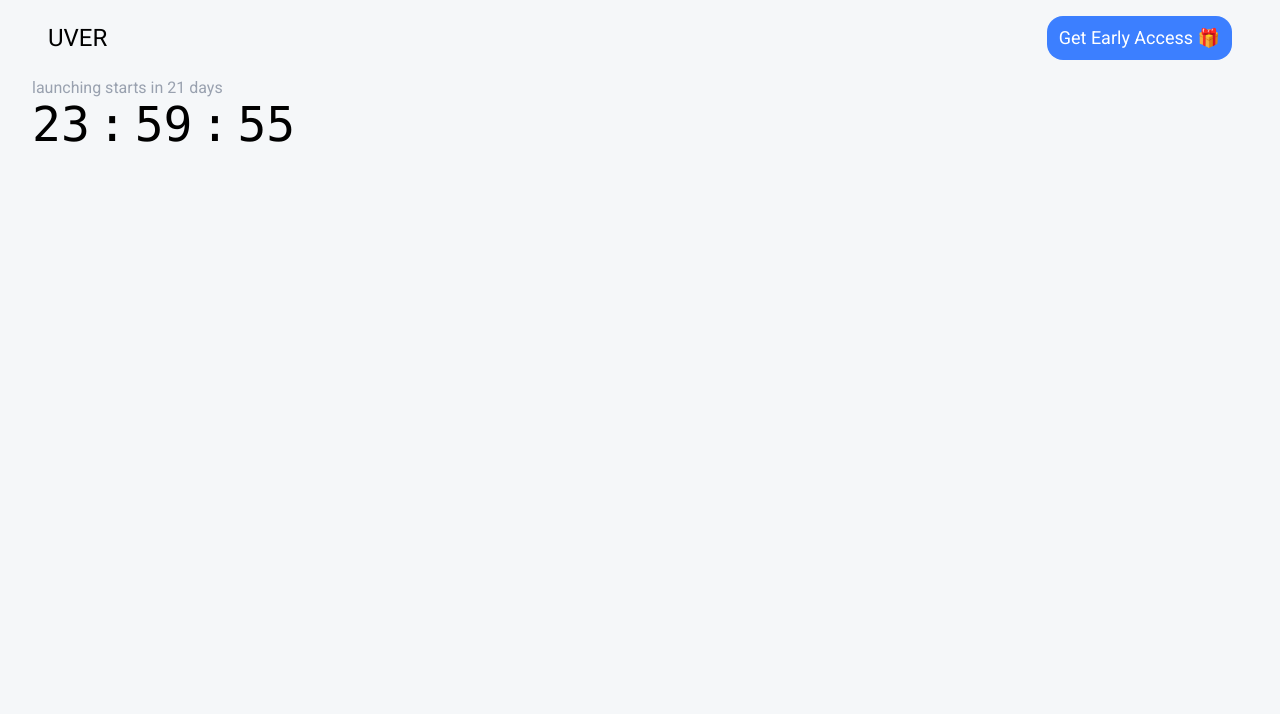
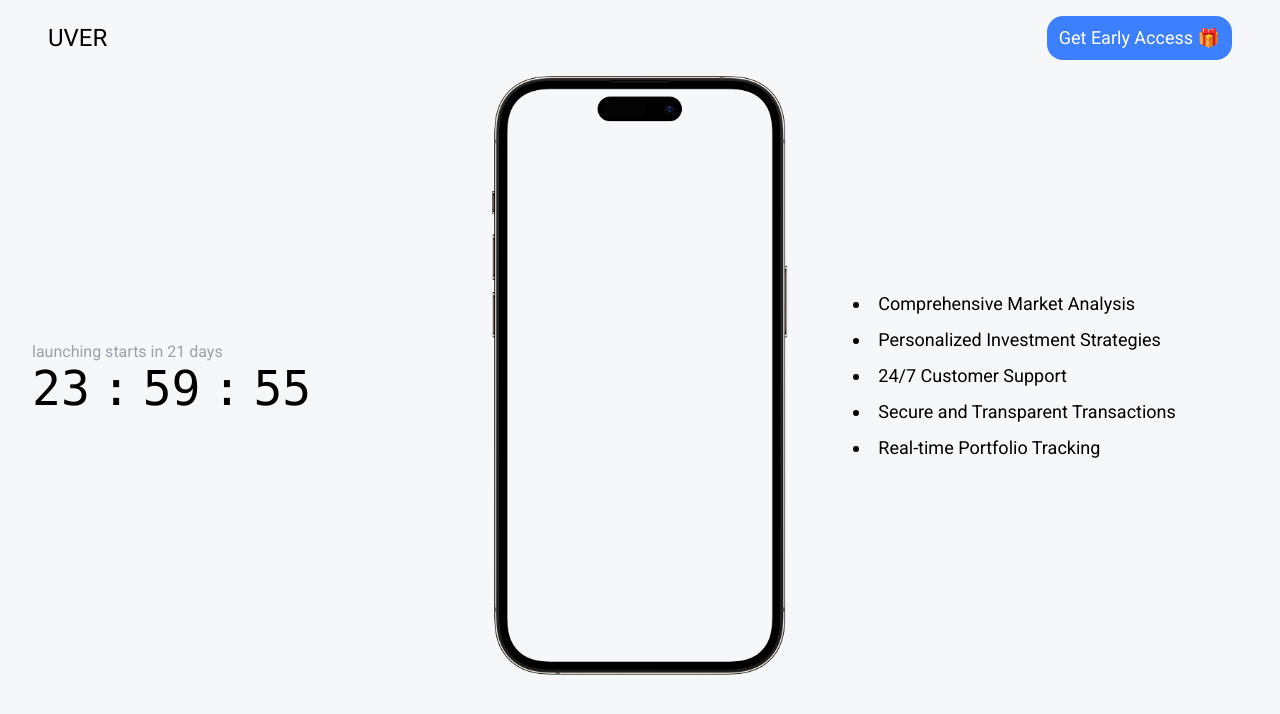
Before and after one commit to aliashraf2781/Beyond-Apps, a Next.js app: page / in a window 1280 px wide. Shown: the top 714 px of the page. Built offline with nearby package versions, Linux system fonts and the light colour scheme.

Commit message:
feat: create mockup component - create services section component

```diff
--- a/src/components/features/hero-section/Hero.tsx
+++ b/src/components/features/hero-section/Hero.tsx
@@ -1,4 +1,6 @@
 import NavbarHero from '../../layout/NavbarHero';
+import HeroMockup from './HeroMockup';
+import ServicesList from './ServicesList';
 import TimeCounter from './TimeCounter';
 export default function Hero() {
     return (
@@ -8,7 +10,20 @@ export default function Hero() {
 
             {/* landing section */}
             <div className='grid grid-cols-1 lg:grid-cols-3 gap-4 items-center'>
-                <TimeCounter />
+                {/* counter component */}
+                <div>
+                    <TimeCounter />
+                </div>
+
+                {/* phone mockup component */}
+                <div>
+                    <HeroMockup />
+                </div>
+
+                {/*  services section component */}
+                <div className='hidden lg:block'>
+                    <ServicesList />
+                </div>
             </div>
         </div>
     )
--- a/src/components/features/hero-section/HeroMockup.tsx
+++ b/src/components/features/hero-section/HeroMockup.tsx
@@ -0,0 +1,18 @@
+import Image from 'next/image'
+
+export default function HeroMockup() {
+    return (
+        <div>
+            <div className='relative w-full h-[500px] lg:h-[600px]'>
+
+                <Image
+                    src={"/assets/phone.png"}
+                    alt="Hero Mockup"
+                    priority
+                    fill
+                    className='object-contain w-full h-full'
+                />
+            </div>
+        </div>
+    )
+}
--- a/src/components/features/hero-section/ServicesList.tsx
+++ b/src/components/features/hero-section/ServicesList.tsx
@@ -0,0 +1,15 @@
+import React from 'react'
+
+export default function ServicesList() {
+    return (
+        <div>
+            <ul className='list-disc list-inside space-y-2 text-lg'>
+                <li>Comprehensive Market Analysis</li>
+                <li>Personalized Investment Strategies</li>
+                <li>24/7 Customer Support</li>
+                <li>Secure and Transparent Transactions</li>
+                <li>Real-time Portfolio Tracking</li>
+            </ul>
+        </div>
+    )
+}
--- a/src/components/features/hero-section/TimeCounter.tsx
+++ b/src/components/features/hero-section/TimeCounter.tsx
@@ -53,12 +53,12 @@ export default function TimeCounter() {
     return (
         <div>
             <div className='text-gray-400 '>launching starts in {timeLeft.days} days</div>
-            <div className='flex items-center justify-start'>
-                <div className='text-5xl font-mono'>{two(timeLeft.hours)}</div>
-                <div className='text-5xl font-mono mx-2'>:</div>
-                <div className='text-5xl font-mono'>{two(timeLeft.minutes)}</div>
-                <div className='text-5xl font-mono mx-2'>:</div>
-                <div className='text-5xl font-mono'>{two(timeLeft.seconds)}</div>
+            <div className='flex items-center justify-start gap-3 text-5xl font-mono'>
+                <div>{two(timeLeft.hours)}</div>
+                <div>:</div>
+                <div>{two(timeLeft.minutes)}</div>
+                <div>:</div>
+                <div>{two(timeLeft.seconds)}</div>
             </div>
         </div>
     );
```
Also changed, not shown: public/assets/phone.png (added).
